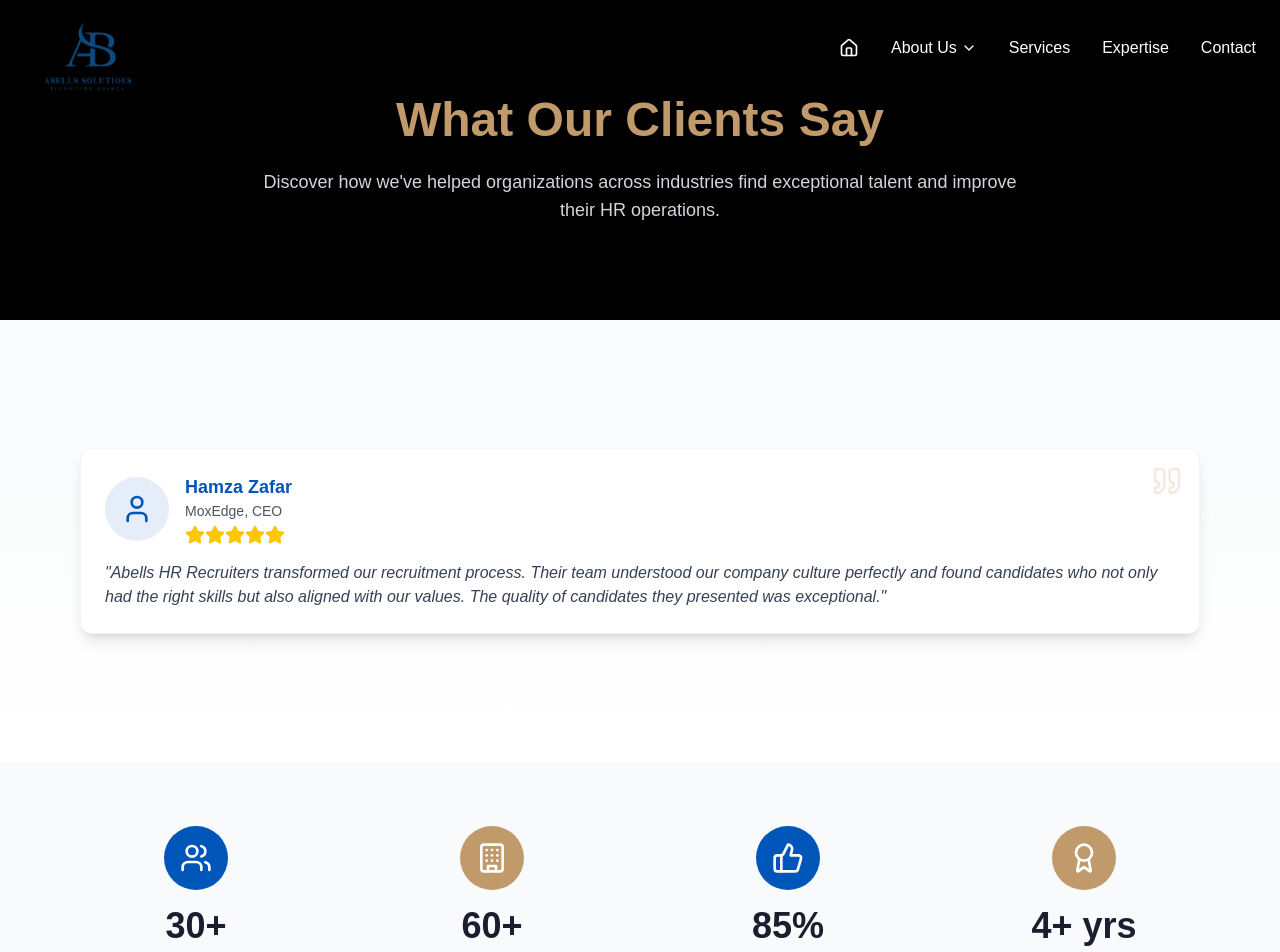
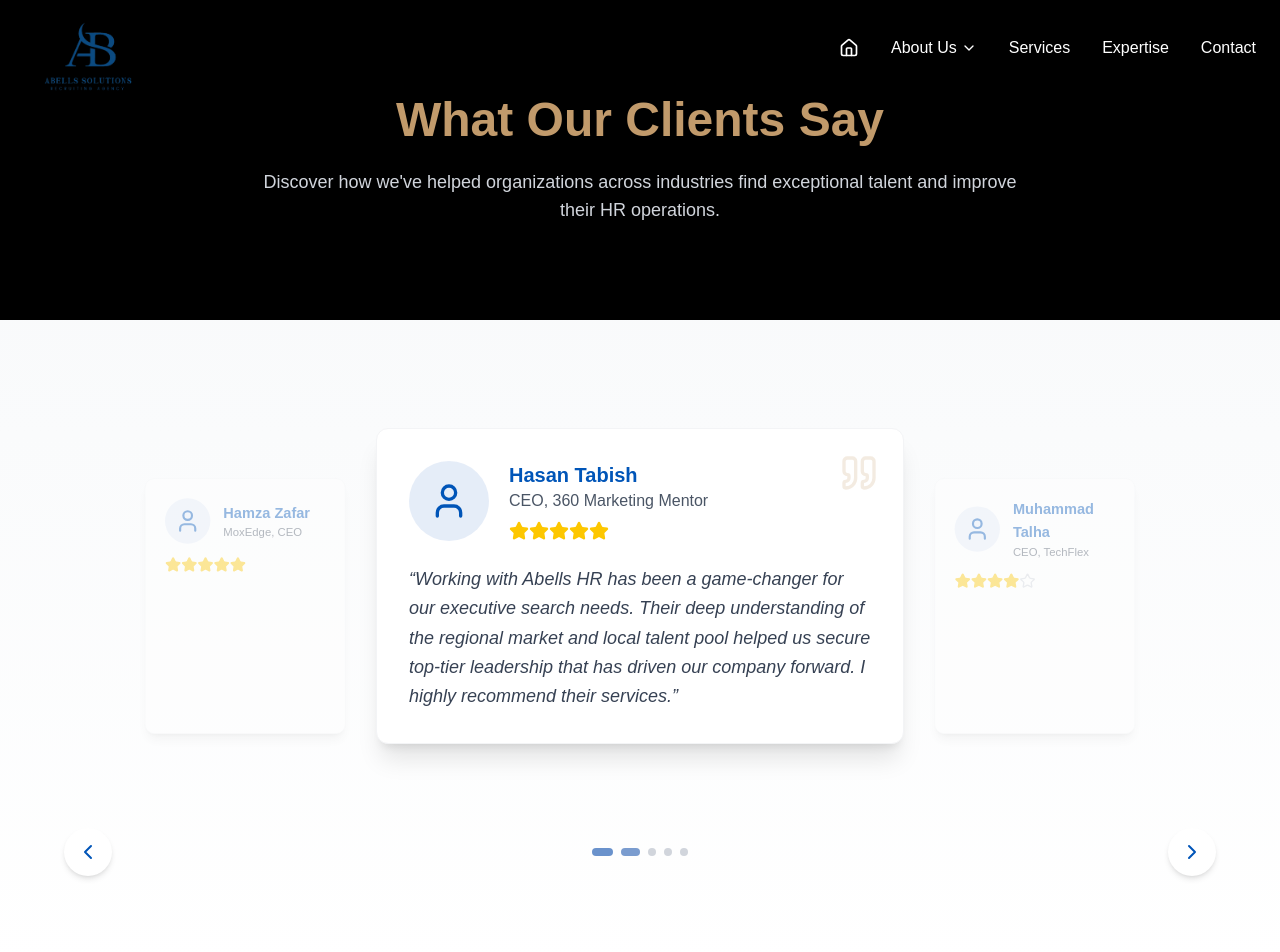
Before and after one commit to MunimUsmani/aspire-web, a Next.js app: page /testimonials in a window 1280 px wide. Shown: the top 952 px of the page. Built offline with nearby package versions, Linux system fonts and the light colour scheme; a web font is replaced by a local one.

Commit message:
final changes

```diff
--- a/src/app/components/testimonial-slider.tsx
+++ b/src/app/components/testimonial-slider.tsx
@@ -23,7 +23,7 @@ const testimonials = [
     name: "Muhammad Talha",
     position: "CEO, TechFlex",
     rating: 4,
-    text: "The LinkedIn outreach campaign designed by Abells HR generated impressive results for our talent acquisition efforts. Their strategic approach and attention to detail helped us connect with qualified professionals we wouldn&apos;t have reached otherwise.",
+    text: "The LinkedIn outreach campaign designed by Abells HR generated impressive results for our talent acquisition efforts. Their strategic approach and attention to detail helped us connect with qualified professionals we wouldn't have reached otherwise.",
   },
   {
     id: 4,
@@ -37,15 +37,30 @@ const testimonials = [
     name: "Sameer Siddiqi",
     position: "CEO, EZY business Applications",
     rating: 5,
-    text: "The team at Abells HR went above and beyond to understand our unique needs. Their CRM management and lead generation services have significantly improved our business development process. They&apos;re not just service providers; they&apos;re true partners in our growth.",
+    text: "The team at Abells HR went above and beyond to understand our unique needs. Their CRM management and lead generation services have significantly improved our business development process. They're not just service providers; they're true partners in our growth.",
   },
 ]
 
 const TestimonialsSlider = () => {
   const [activeIndex, setActiveIndex] = useState(0)
   const [isAutoplay, setIsAutoplay] = useState(true)
+  const [, setIsMobile] = useState(false)
   const autoplayRef = useRef<NodeJS.Timeout | null>(null)
   const sliderRef = useRef<HTMLDivElement>(null)
+
+  // Check if mobile on mount and window resize
+  useEffect(() => {
+    const checkIfMobile = () => {
+      setIsMobile(window.innerWidth < 768)
+    }
+
+    checkIfMobile()
+    window.addEventListener("resize", checkIfMobile)
+
+    return () => {
+      window.removeEventListener("resize", checkIfMobile)
+    }
+  }, [])
 
   // Handle autoplay
   useEffect(() => {
@@ -100,12 +115,97 @@ const TestimonialsSlider = () => {
       ))
   }
 
+  // Calculate visible testimonials (current, previous, next)
+  const getVisibleTestimonials = () => {
+    const prev = activeIndex === 0 ? testimonials.length - 1 : activeIndex - 1
+    const next = (activeIndex + 1) % testimonials.length
+
+    return {
+      prev,
+      current: activeIndex,
+      next,
+    }
+  }
+
+  const { prev, current, next } = getVisibleTestimonials()
+
   return (
     <section className="py-16 md:py-24 bg-gradient-to-b from-gray-50 to-white overflow-hidden">
       <div className="container mx-auto px-4">
         <div className="max-w-6xl mx-auto">
+          {/* Testimonials carousel */}
           <div className="relative" onMouseEnter={handleMouseEnter} onMouseLeave={handleMouseLeave}>
+            {/* Carousel container */}
             <div ref={sliderRef} className="relative overflow-hidden px-4 py-8">
+              {/* Desktop carousel (3 visible cards) */}
+              <div className="hidden md:block">
+                <div className="flex transition-all duration-700 ease-out">
+                  {/* Previous testimonial (partially visible) */}
+                  <div
+                    className="w-1/4 px-4 opacity-40 transform scale-90 transition-all duration-500"
+                    style={{ transform: "translateX(10%) scale(0.9)" }}
+                  >
+                    <div className="bg-white rounded-xl shadow-lg p-6 h-full border border-gray-100">
+                      <div className="flex items-center mb-4">
+                        <div className="w-14 h-14 rounded-full flex-shrink-0 mr-4 bg-[#0055b8]/10 flex items-center justify-center">
+                          <User className="w-8 h-8 text-[#0055b8]" />
+                        </div>
+                        <div>
+                          <h3 className="text-lg font-bold text-[#0055b8]">{testimonials[prev].name}</h3>
+                          <p className="text-sm text-gray-600">{testimonials[prev].position}</p>
+                        </div>
+                      </div>
+                      <div className="flex mb-3">{renderStars(testimonials[prev].rating)}</div>
+                    </div>
+                  </div>
+
+                  {/* Current testimonial (fully visible) */}
+                  <div
+                    className="w-1/2 px-4 z-10 transition-all duration-500"
+                    style={{ transform: "translateY(-20px)" }}
+                  >
+                    <div className="bg-white rounded-xl shadow-xl p-8 h-full border border-gray-100 relative">
+                      <Quote className="absolute top-6 right-6 w-10 h-10 text-[#c19a6b]/20" />
+                      <div className="flex items-center mb-6">
+                        <div className="w-20 h-20 rounded-full flex-shrink-0 mr-5 bg-[#0055b8]/10 flex items-center justify-center">
+                          <User className="w-10 h-10 text-[#0055b8]" />
+                        </div>
+                        <div>
+                          <h3 className="text-xl font-bold text-[#0055b8]">{testimonials[current].name}</h3>
+                          <p className="text-gray-600">{testimonials[current].position}</p>
+                          <div className="flex mt-2">{renderStars(testimonials[current].rating)}</div>
+                        </div>
+                      </div>
+                      <p className="text-gray-700 italic text-lg leading-relaxed">
+                        &ldquo;{testimonials[current].text}&rdquo;
+                      </p>
+                    </div>
+                  </div>
+
+                  {/* Next testimonial (partially visible) */}
+                  <div
+                    className="w-1/4 px-4 opacity-40 transform scale-90 transition-all duration-500"
+                    style={{ transform: "translateX(-10%) scale(0.9)" }}
+                  >
+                    <div className="bg-white rounded-xl shadow-lg p-6 h-full border border-gray-100">
+                      <div className="flex items-center mb-4">
+                        <div className="w-14 h-14 rounded-full flex-shrink-0 mr-4 bg-[#0055b8]/10 flex items-center justify-center">
+                          <User className="w-8 h-8 text-[#0055b8]" />
+                        </div>
+                        <div>
+                          <h3 className="text-lg font-bold text-[#0055b8]">{testimonials[next].name}</h3>
+                          <p className="text-sm text-gray-600">{testimonials[next].position}</p>
+                        </div>
+                      </div>
+                      <div className="flex mb-3">{renderStars(testimonials[next].rating)}</div>
+                    </div>
+                  </div>
+                </div>
+              </div>
+
+              {/* Mobile carousel (single card) */}
+              <div className="md:hidden">
+                <div className="transition-all duration-500 ease-out">
                   <div className="bg-white rounded-xl shadow-lg p-6 border border-gray-100 relative">
                     <Quote className="absolute top-4 right-4 w-8 h-8 text-[#c19a6b]/20" />
                     <div className="flex items-center mb-4">
@@ -113,15 +213,48 @@ const TestimonialsSlider = () => {
                         <User className="w-8 h-8 text-[#0055b8]" />
                       </div>
                       <div>
-                    <h3 className="text-lg font-bold text-[#0055b8]">{testimonials[activeIndex].name}</h3>
-                    <p className="text-sm text-gray-600">{testimonials[activeIndex].position}</p>
-                    <div className="flex mt-1">{renderStars(testimonials[activeIndex].rating)}</div>
+                        <h3 className="text-lg font-bold text-[#0055b8]">{testimonials[current].name}</h3>
+                        <p className="text-sm text-gray-600">{testimonials[current].position}</p>
+                        <div className="flex mt-1">{renderStars(testimonials[current].rating)}</div>
                       </div>
                     </div>
-                <p className="text-gray-700 italic">
-                  &quot;{testimonials[activeIndex].text}&quot;
-                </p>
+                    <p className="text-gray-700 italic">{testimonials[current].text}</p>
                   </div>
+                </div>
+              </div>
+            </div>
+
+            {/* Navigation buttons */}
+            <div className="flex justify-between items-center mt-8">
+              <button
+                onClick={prevSlide}
+                className="bg-white text-[#0055b8] p-3 rounded-full shadow-md hover:bg-gray-50 transition-colors focus:outline-none focus:ring-2 focus:ring-[#0055b8] focus:ring-opacity-50"
+                aria-label="Previous testimonial"
+              >
+                <ChevronLeft className="w-6 h-6" />
+              </button>
+
+              {/* Pagination indicators */}
+              <div className="flex space-x-2">
+                {testimonials.map((_, index) => (
+                  <button
+                    key={index}
+                    onClick={() => goToSlide(index)}
+                    className={`transition-all duration-300 ${
+                      activeIndex === index ? "w-8 h-2 bg-[#0055b8]" : "w-2 h-2 bg-gray-300"
+                    } rounded-full`}
+                    aria-label={`Go to testimonial ${index + 1}`}
+                  />
+                ))}
+              </div>
+
+              <button
+                onClick={nextSlide}
+                className="bg-white text-[#0055b8] p-3 rounded-full shadow-md hover:bg-gray-50 transition-colors focus:outline-none focus:ring-2 focus:ring-[#0055b8] focus:ring-opacity-50"
+                aria-label="Next testimonial"
+              >
+                <ChevronRight className="w-6 h-6" />
+              </button>
             </div>
           </div>
         </div>
```
Lines whose indentation alone changed are shown as unchanged.
